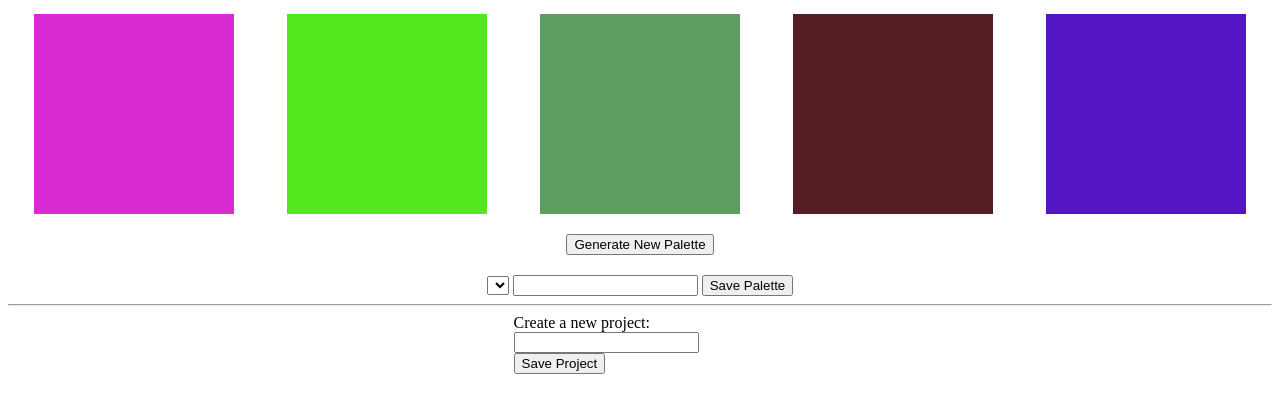
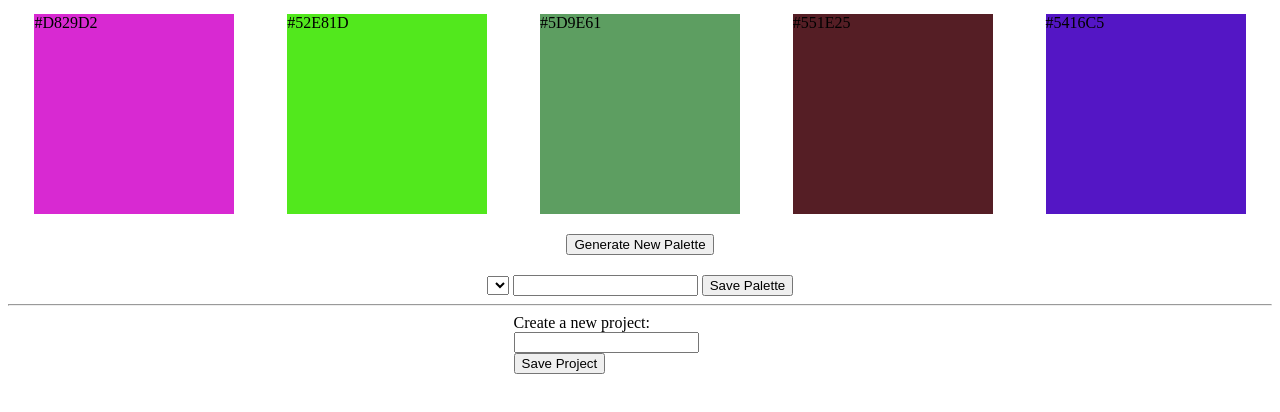
Before and after one commit to amercado1014/palette-picker, a website: page public/index.html in a window 1280 px wide. Shown: the part 48-460 px from the top of the page. Drawn offline with nearby package versions, Linux system fonts and the light colour scheme.

Commit message:
Add color text to color divs

```diff
--- a/public/index.html
+++ b/public/index.html
@@ -10,11 +10,11 @@
 <body>
   <h1 class="title">Palette Picker</h1>
   <section class="palette">
-    <div class="colors color0"></div>
-    <div class="colors color1"></div>
-    <div class="colors color2"></div>
-    <div class="colors color3"></div>
-    <div class="colors color4"></div>
+    <div class="colors color0"><span></span></div>
+    <div class="colors color1"><span></span></div>
+    <div class="colors color2"><span></span></div>
+    <div class="colors color3"><span></span></div>
+    <div class="colors color4"><span></span></div>
   </section>
   <button class="generate-button" type="submit">Generate New Palette</button>
   <div class="palette-saver">
--- a/public/js/scripts.js
+++ b/public/js/scripts.js
@@ -1,5 +1,8 @@
+window.onload = () => {
+  generatePalette();
+}
+
 $('.generate-button').on('click', generatePalette);
-generatePalette();
 
 function getRandomColors() {
   const colorsArray = [];
@@ -9,15 +12,16 @@ function getRandomColors() {
     for (let j = 0; j < 6; j++) {
       color += letters[Math.round(Math.random() * 15)];
     }
-    colorsArray.push(color);
+    colorsArray.push({ color, locked: false });
   }
-  console.log(colorsArray)
+
   return colorsArray;
 }
 
 function generatePalette() {
   const colorsArray = getRandomColors();
-  colorsArray.map((color, index) => {
-    $(`.color${index}`).css('background-color',`${color}`)
+  colorsArray.map((colorObj, index) => {
+    $(`.color${index}`).css('background-color', colorObj.color);
+    $(`.color${index}`).children('span').text(colorObj.color);
   });
 }
```
